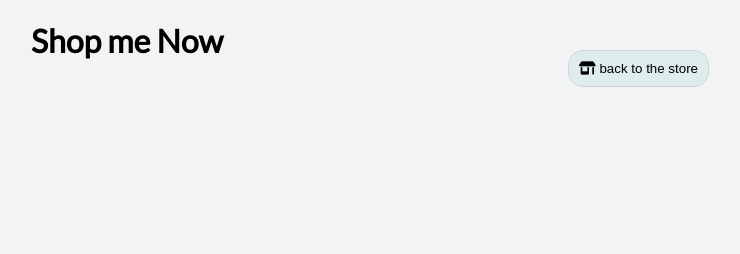
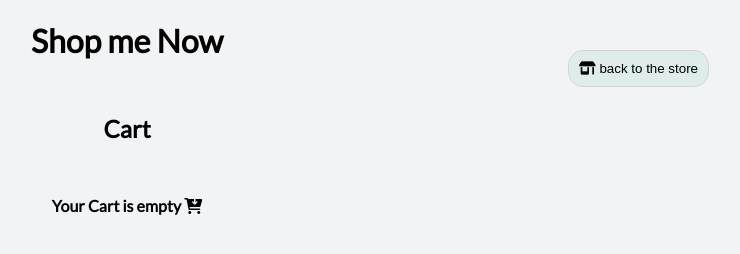
Before and after one commit to OxanaDanilova/online-shop-group-project, a website with bundled scripts: page cart.html in a window 1280 px wide. Shown: the whole page, without its empty margins (521-1261 px from the left). Built offline with nearby package versions, Linux system fonts and the light colour scheme.

Commit message:
feat: add message for empty cart

```diff
--- a/scripts/cart.js
+++ b/scripts/cart.js
@@ -1,5 +1,8 @@
 export const renderCart = () => {
-  if (localStorage.getItem("products")) {
+  if (
+    localStorage.getItem("products") &&
+    JSON.parse(localStorage.getItem("products")).length != 0
+  ) {
     const productsArr = JSON.parse(localStorage.getItem("products"));
     const cartSection = document.querySelector("#cart");
     cartSection.innerHTML = "";
@@ -32,7 +35,7 @@ export const renderCart = () => {
       productPrice.textContent = `Price: ${product.price}`;
 
       const removeBtn = document.createElement("button");
-      removeBtn.textContent = "Remove from cart";
+      removeBtn.innerHTML = `<i class="fa-solid fa-trash-can"></i> Remove from cart`;
       removeBtn.classList.add("remove");
       removeBtn.addEventListener("click", removeFromCart);
       // removeBtn.cssText = "border: 1px solid grey;";
@@ -43,6 +46,17 @@ export const renderCart = () => {
 
       cartSection.append(productCard);
     });
+  } else {
+    const cartSection = document.querySelector("#cart");
+    cartSection.innerHTML = "";
+    cartSection.style.backgroundColor = "#f2f3f4";
+    const cartTitle = document.createElement("h1");
+    cartTitle.textContent = "Cart";
+    cartTitle.style.cssText = "padding: 1rem; font-size:1.5rem;";
+
+    const mes = document.createElement("h4");
+    mes.innerHTML = `Your Cart is empty <i class="fa-solid fa-cart-arrow-down"></i>`;
+    cartSection.append(cartTitle, mes);
   }
 };
 
--- a/style.css
+++ b/style.css
@@ -64,6 +64,7 @@ h1 {
   display: flex;
   flex-direction: column;
   align-items: center;
+  padding: 0;
 }
 
 /* layout for buttons*/
```
